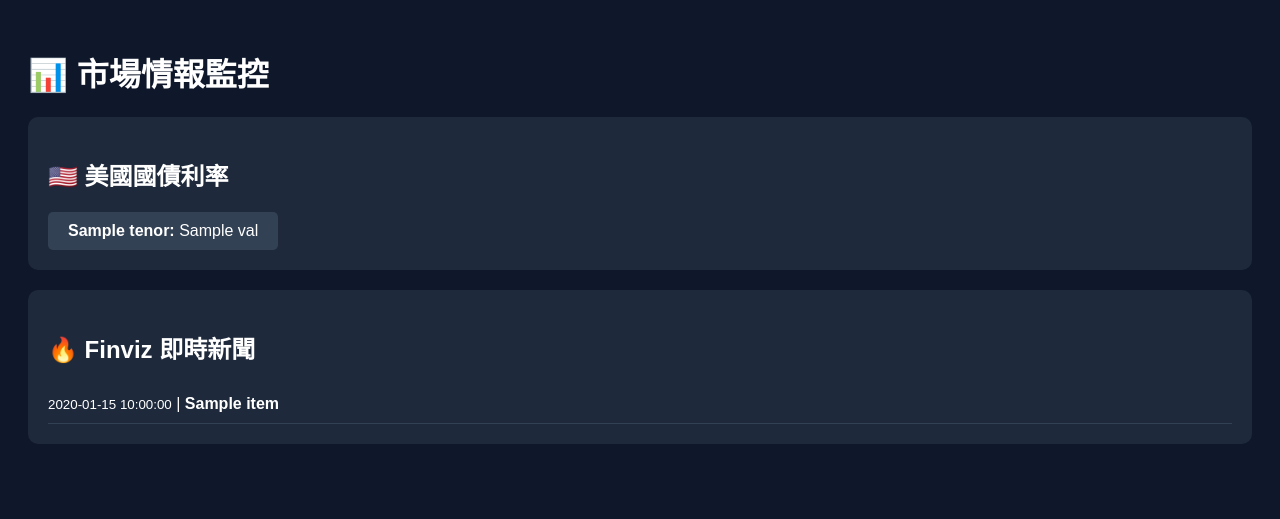
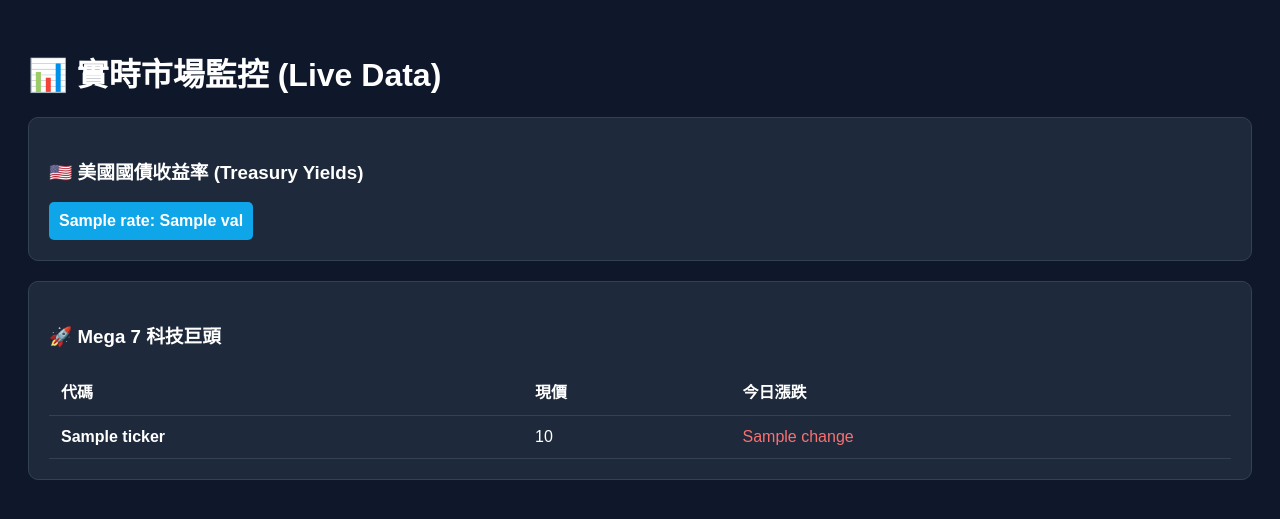
Before and after one commit to DailyMarketReport/Daily-Market-Intelligence-Report, a Flask app: template templates/index.html in a window 1280 px wide. Shown: the top 519 px of the page. Run offline with Flask 3, Linux system fonts and the light colour scheme; the template is opened without the code that fills it: most values are stand-ins (such as "Sample title", 1, 10 or a date in 2020).

Commit message:
Update title and content for live market data

```diff
--- a/templates/index.html
+++ b/templates/index.html
@@ -2,36 +2,42 @@
 <html lang="zh-TW">
 <head>
     <meta charset="UTF-8">
-    <title>Victor's Market Intelligence</title>
+    <title>Victor's Live Market</title>
     <style>
         body { font-family: sans-serif; background: #0f172a; color: white; padding: 20px; }
-        .card { background: #1e293b; padding: 20px; border-radius: 10px; margin-bottom: 20px; }
-        .news-item { border-bottom: 1px solid #334155; padding: 10px 0; }
-        .rate-grid { display: flex; gap: 20px; }
-        .rate-box { background: #334155; padding: 10px 20px; border-radius: 5px; }
+        .card { background: #1e293b; padding: 20px; border-radius: 10px; margin-bottom: 20px; border: 1px solid #334155; }
+        .rate-grid { display: flex; gap: 15px; }
+        .rate-box { background: #0ea5e9; padding: 10px; border-radius: 5px; font-weight: bold; }
+        table { width: 100%; border-collapse: collapse; margin-top: 10px; }
+        th, td { padding: 12px; text-align: left; border-bottom: 1px solid #334155; }
+        .up { color: #4ade80; }
+        .down { color: #f87171; }
     </style>
 </head>
 <body>
-    <h1>📊 市場情報監控</h1>
+    <h1>📊 實時市場監控 (Live Data)</h1>
 
     <div class="card">
-        <h2>🇺🇸 美國國債利率</h2>
+        <h3>🇺🇸 美國國債收益率 (Treasury Yields)</h3>
         <div class="rate-grid">
-            {% for tenor, val in rates.items() %}
-            <div class="rate-box">
-                <strong>{{ tenor }}:</strong> {{ val }}
-            </div>
+            {% for label, val in rates.items() %}
+            <div class="rate-box">{{ label }}: {{ val }}</div>
             {% endfor %}
         </div>
     </div>
 
     <div class="card">
-        <h2>🔥 Finviz 即時新聞</h2>
-        {% for item in news %}
-        <div class="news-item">
-            <small>{{ item.time }}</small> | <strong>{{ item.title }}</strong>
-        </div>
-        {% endfor %}
+        <h3>🚀 Mega 7 科技巨頭</h3>
+        <table>
+            <tr><th>代碼</th><th>現價</th><th>今日漲跌</th></tr>
+            {% for stock in mega7 %}
+            <tr>
+                <td><strong>{{ stock.ticker }}</strong></td>
+                <td>{{ stock.price }}</td>
+                <td class="{{ 'up' if '+' in stock.change else 'down' }}">{{ stock.change }}</td>
+            </tr>
+            {% endfor %}
+        </table>
     </div>
 </body>
 </html>
```
